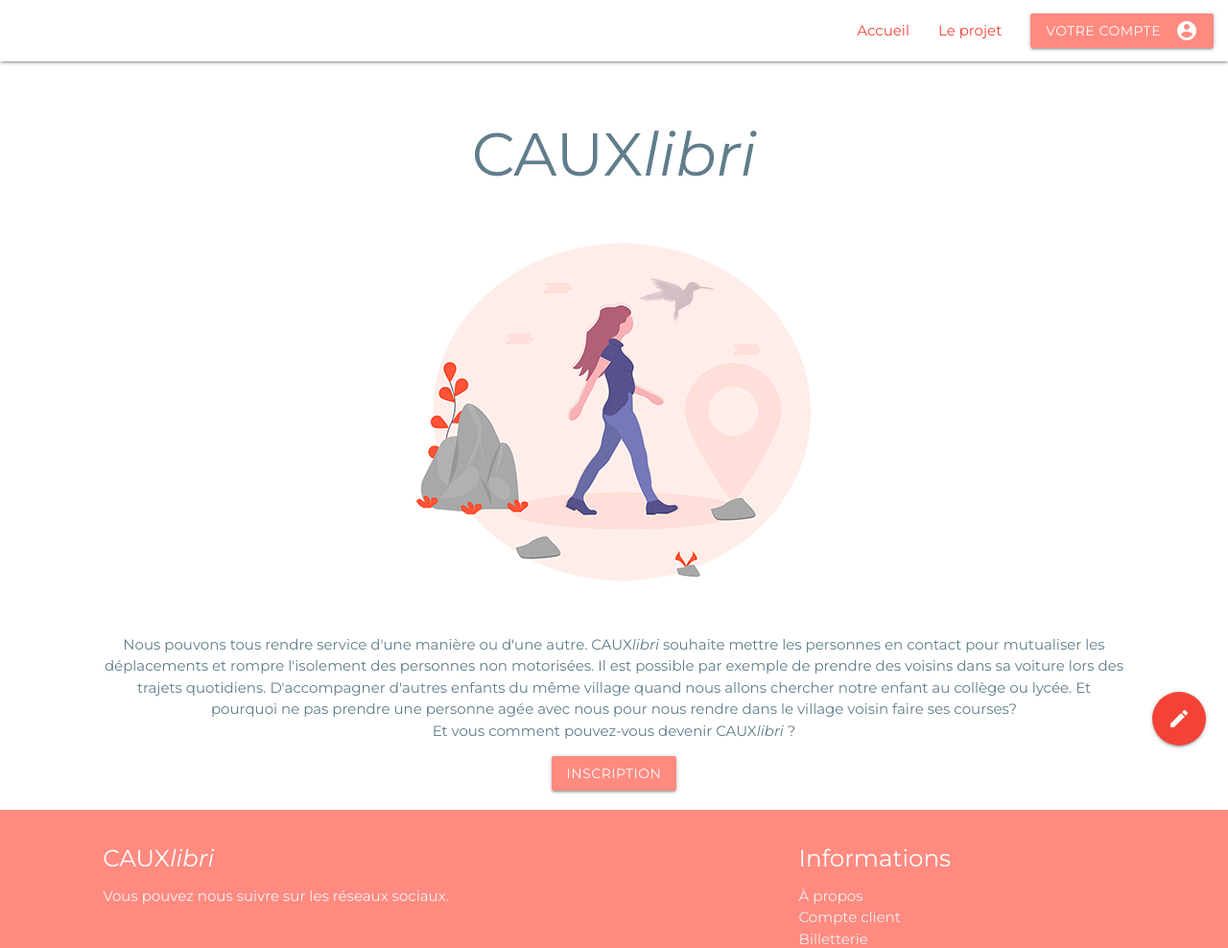
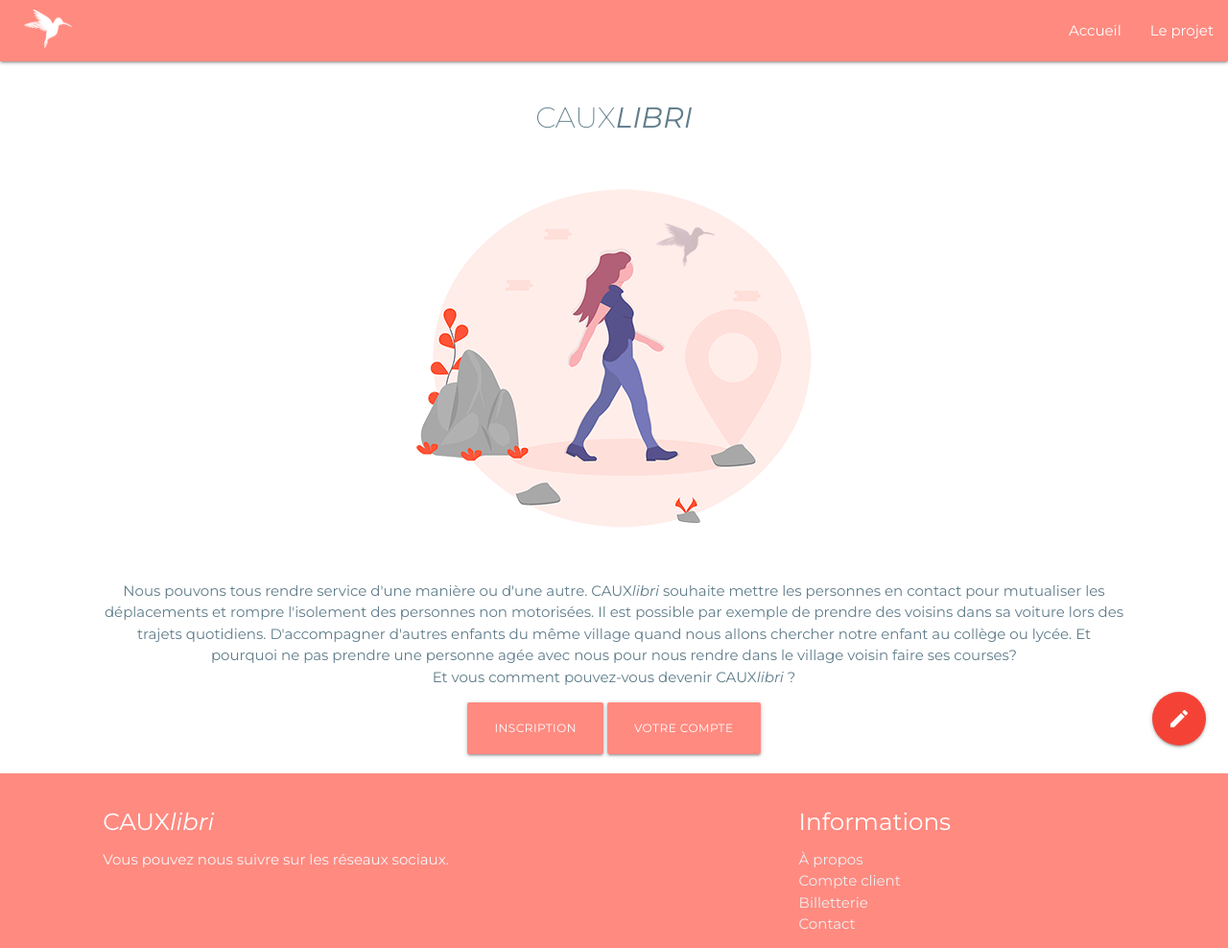
Before and after one commit to AngelaMallet/LePetitKiosque, a PHP site: page / in a window 1280 px wide. Shown: the top 988 px of the page at 96% size. Run offline with PHP 8.4, Linux system fonts and the light colour scheme.

Commit message:
ajout du corail

```diff
--- a/assets/css/style.css
+++ b/assets/css/style.css
@@ -15,7 +15,7 @@ radio{
     background-color: corail;
 }
 
-#h1title{
+h1{
     text-transform: uppercase;
     font-weight: 100;
     font-size: 2em;
@@ -35,7 +35,15 @@ background:linear-gradient(4deg, rgba(236, 142, 0, 0), #ffd14f);
     font-size: 1.5em;
     color: orange;
 }
-
+#projetH1{
+	font-size: 1.3em;
+}
+#registrationBtn{
+	font-size: 0.8em;
+}
+#accountBtn{
+	font-size: 0.8em;
+}
 #logoCard{
     max-width: 250px;
 }
@@ -47,7 +55,12 @@ background:linear-gradient(4deg, rgba(236, 142, 0, 0), #ffd14f);
 	max-width: 900px;
 	color: coral;
 }
-
+#navLogo{
+	margin-left: 25px;
+	margin-top: 10px;
+	height: 40px;
+	width: 50px;
+}
 #logoHead {
     width: 15%;
 }
--- a/index.php
+++ b/index.php
@@ -29,20 +29,8 @@ if ((count($formError) != 0) && isset($_POST['submit'])) {
 	<body>
 
 		<header>
-			<!-- header et navbar -->
-			<div class="navbar-fixed grid-example row s12">
-				<nav>
-					<div class="nav-wrapper white">
-						<ul class="right">
-							<li><a href="#home" class="red-text text-red accent-1">Accueil</a></li>
-							<li><a href="projet.php" class="red-text text-red accent-1">Le projet</a></li>
-
-							<!-- Modal Trigger -->
-							<li><a href="#modal2" id="btnModal2" class="modal-close waves-effect waves-light btn red accent-1 modal-trigger animated bounceOutLeft">Votre compte<i id="icone" class="material-icons right">account_circle</i></a></li>
-						</ul>
-					</div>
-				</nav>
-			</div>
+				<!-- header et navbar -->
+		<?php include 'nav.html'; ?>
 		</header>
 		<!--Fin du header et navbar -->
 		<div class="container">
@@ -58,7 +46,9 @@ if ((count($formError) != 0) && isset($_POST['submit'])) {
 						Et pourquoi ne pas prendre une personne agée avec nous pour nous rendre dans le village voisin faire ses courses?<br/>
 						<strong>Et vous comment pouvez-vous devenir CAUX<i>libri</i> ?</strong></p>
 					<!-- Modal Trigger -->
-					<a href="#modal1" class="modal-close waves-effect waves-light btn red accent-1 modal-trigger">Inscription</a>
+					<a href="#modal1" id="registrationBtn" class="modal-close waves-effect waves-light btn-large red accent-1 modal-trigger s12 m6">Inscription</a>
+					<!-- Modal Trigger -->
+					<a href="#modal2" id="accountBtn" class="modal-close waves-effect waves-light btn-large red accent-1 modal-trigger animated bounceOutLeft s12 m6">Votre compte</a>
 				</div>
 			</div>
 
--- /dev/null
+++ b/nav.html
@@ -0,0 +1,9 @@
+	<nav>
+			<div class="nav-wrapper red accent-1">
+				<a href="#!" class="brand-logo"><img id="navLogo" src="assets/colibri565.png" /></a>
+				<ul class="right hide-on-med-and-down">
+					<li class="active"><li><a href="index.php" class="white-text text-red accent-1">Accueil</a></li>
+					<li><a href="projet.php" class="white-text text-red accent-1">Le projet</a></li>
+				</ul>
+			</div>
+		</nav>
```
Also changed, not shown: account.php (+13 -0 lines), accountuser.php (+13 -0 lines), projet.php (+8 -6 lines), assets/logogris.png (added), assets/navigationBis.png.
